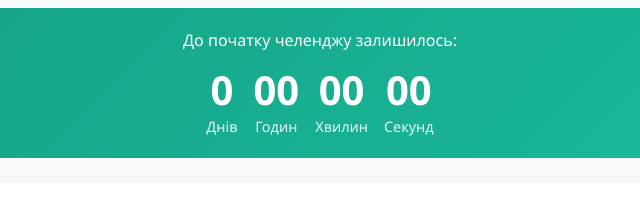
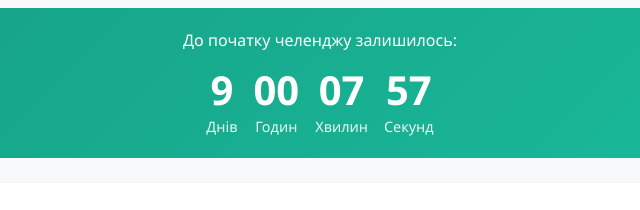
Before and after one commit to Phil1879/30day.live, a plain HTML site: page index.html in a window 1280 px wide. Shown: the part 436-646 px from the top of the page, 320-960 px from the left. Drawn offline with nearby package versions, Linux system fonts and the light colour scheme.

Commit message:
november

```diff
--- a/index.html
+++ b/index.html
@@ -248,7 +248,7 @@
     <!-- Скрипт обратного отсчета -->
     <script>
         // Установите дату начала челенджа
-        const countDownDate = new Date("Oct 1, 2025 00:00:00").getTime();
+        const countDownDate = new Date("Nov 1, 2025 09:00:00").getTime();
 
         const countdownFunction = setInterval(function() {
             const now = new Date().getTime();
```
